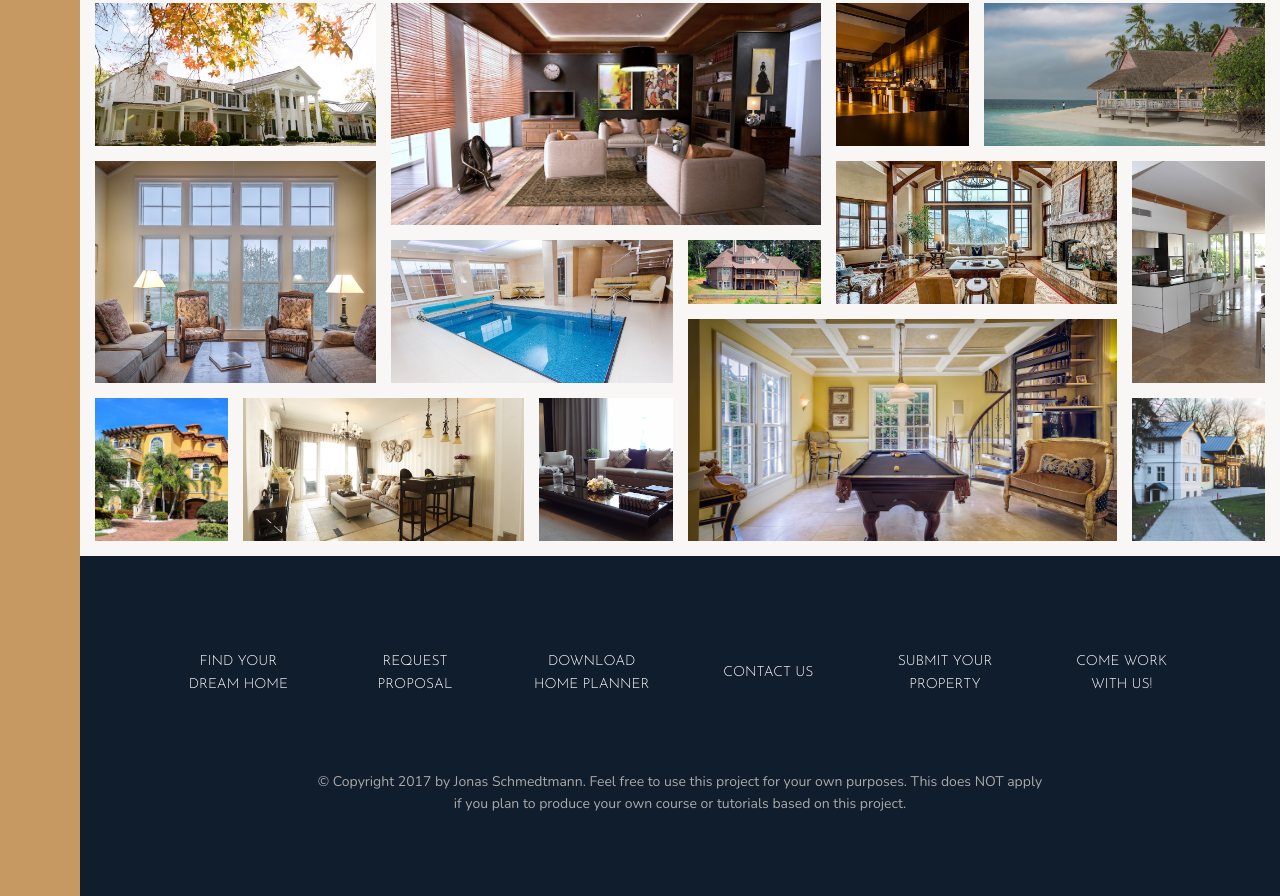
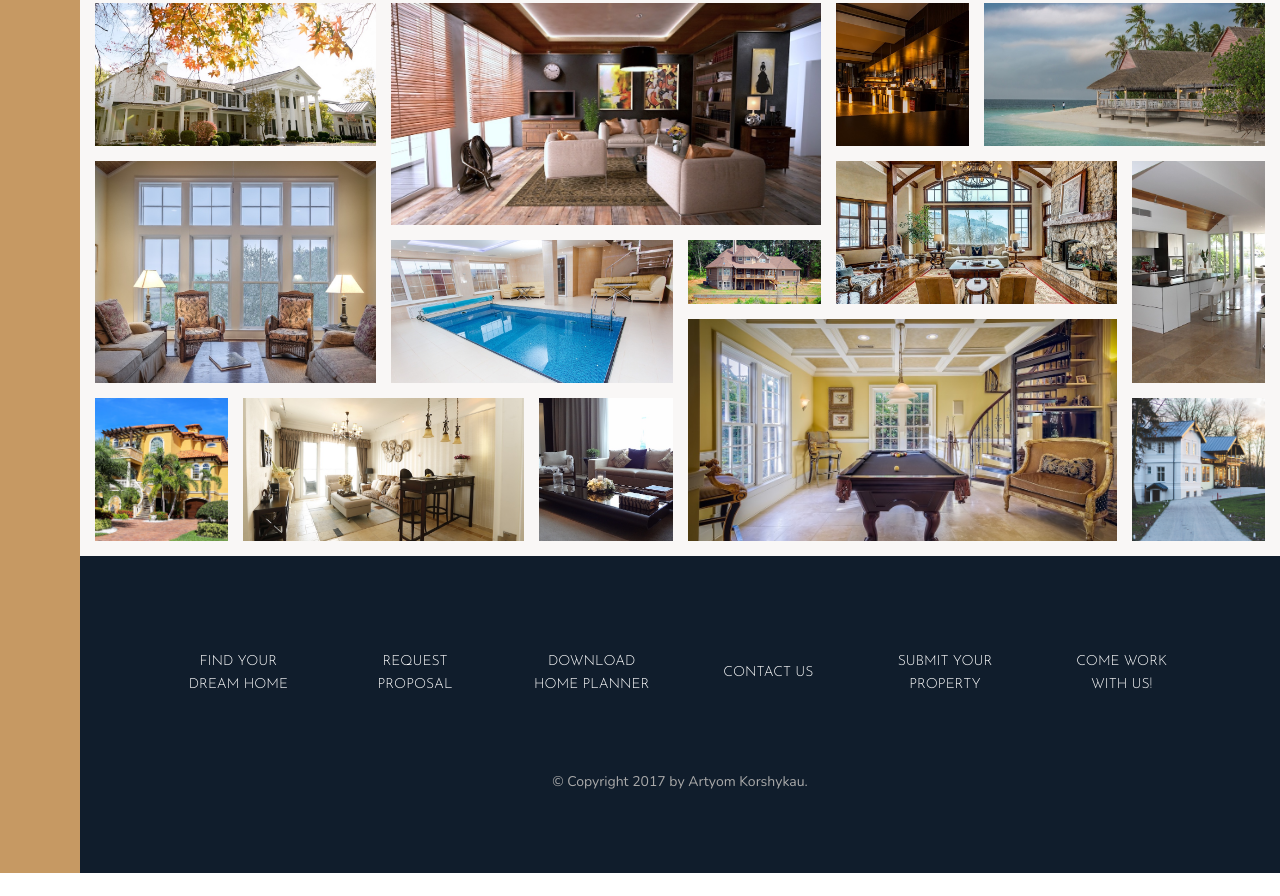
Before and after one commit to artyomkorshykau/nexter-landing, a website: page index.html in a window 1280 px wide. Shown: the part 3084-3980 px from the top of the page. After the commit the page ends 3957 px from the top, so only its background shows below. Drawn offline with nearby package versions, Linux system fonts and the light colour scheme.

Commit message:
change copyright

```diff
--- a/index.html
+++ b/index.html
@@ -348,8 +348,7 @@
                     <li class="nav__item"><a href="#" class="nav__link">Come work with us!</a></li>
             </ul>
             <p class="copyright">
-                &copy; Copyright 2017 by Jonas Schmedtmann. Feel free to use this project for your own purposes. This does NOT apply if you plan to produce your own course or tutorials based on this project.
-            </p>
+                &copy; Copyright 2017 by Artyom Korshykau.</p>
         </footer>
     </body>
 </html>
```
